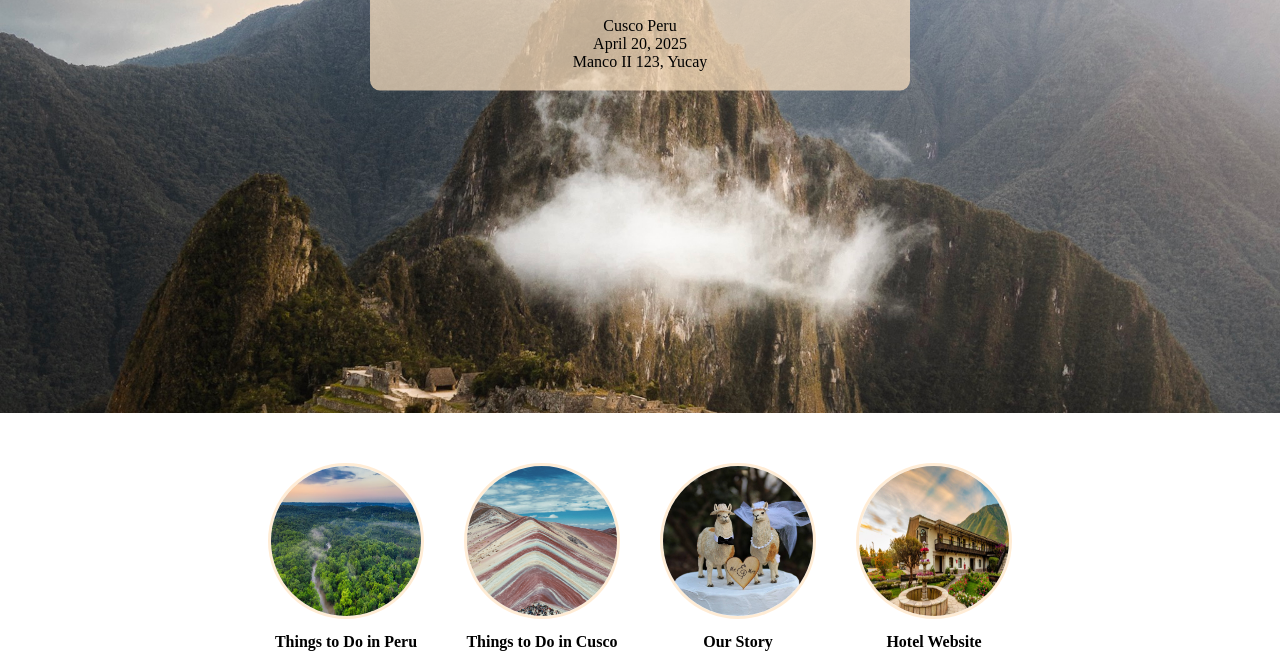
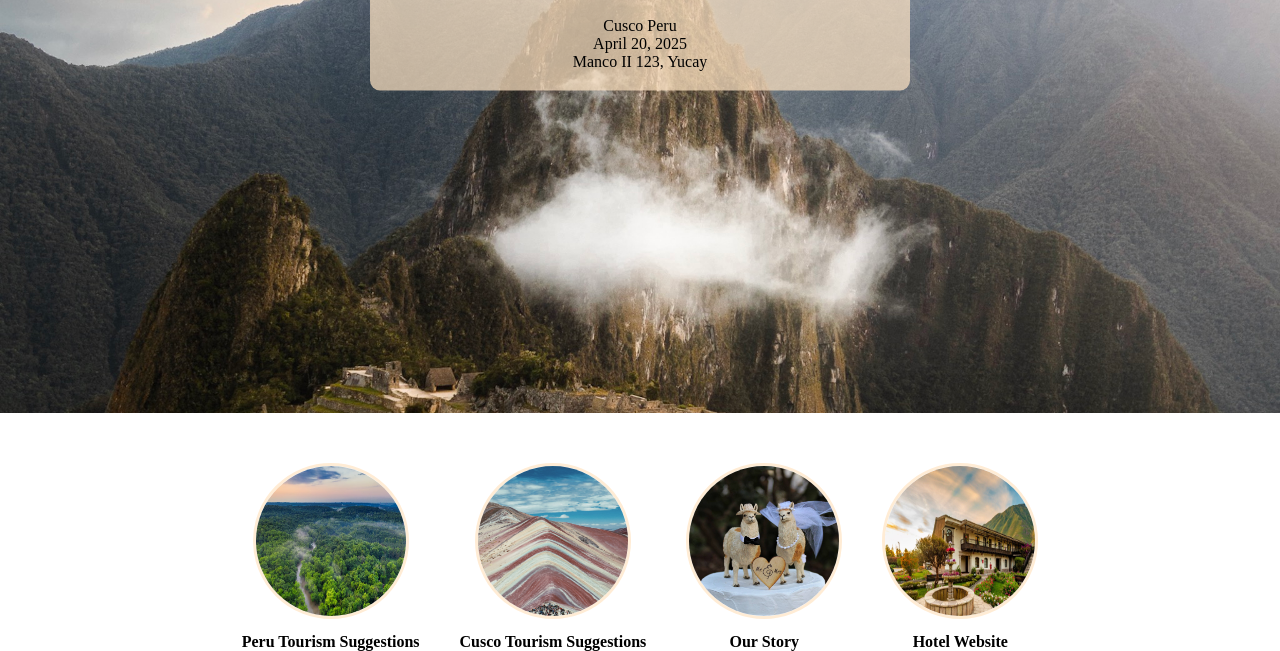
Before and after one commit to atcook65/Wedding_Website, a plain HTML site: page index.html in a window 1280 px wide. Shown: the part 387-1038 px from the top of the page. Drawn offline with Linux system fonts and the light colour scheme.

Commit message:
Update index.html
website text update

```diff
--- a/index.html
+++ b/index.html
@@ -18,13 +18,13 @@
             <a href="page1.html">
                 <img src="pexels-photo-2739664.jpg" alt="Link 1">
             </a>
-            <p>Things to Do in Peru</p>
+            <p> Peru Tourism Suggestions </p>
         </div>
         <div class="image-link">
             <a href="page2.html">
                 <img src="pexels-photo-14631644.jpg" alt="Link 2">
             </a>
-            <p>Things to Do in Cusco</p>
+            <p> Cusco Tourism Suggestions </p>
         </div>
         <div class="image-link">
             <a href="About_Us.html">
```
